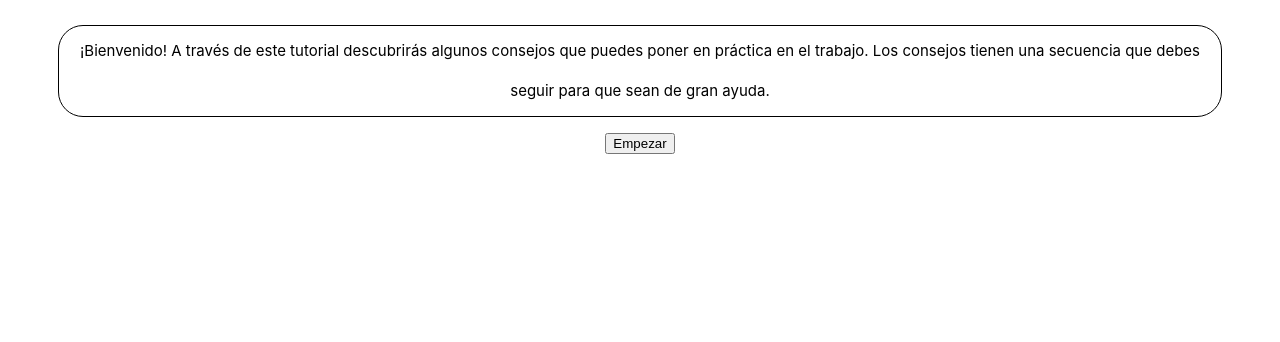
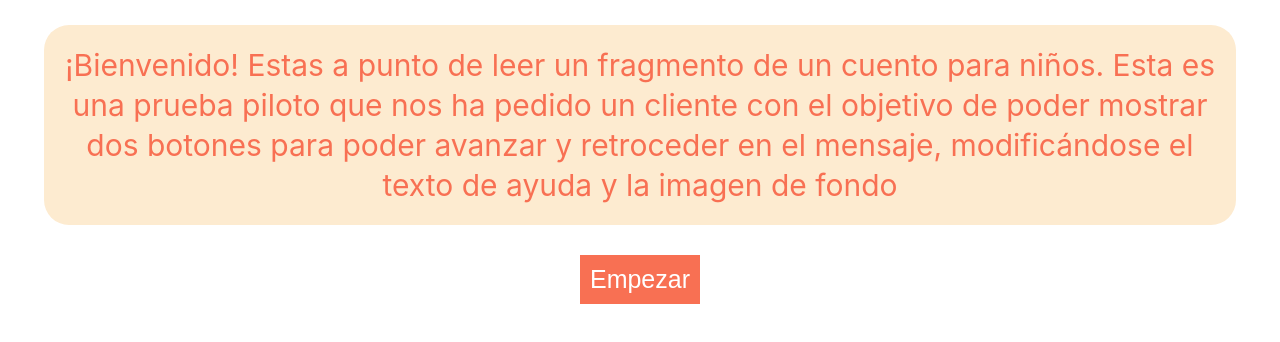
Before and after one commit to MariMatallana/REACT-Sprint-6, a React (Create React App) app: page / in a window 1280 px wide. Shown: the top 342 px of the page. Built offline with nearby package versions, Linux system fonts and the light colour scheme.

Commit message:
Terminado

```diff
--- a/src/App.js
+++ b/src/App.js
@@ -36,10 +36,10 @@ function App() {
     {
       page
       ?
-      <Container> ¡Bienvenido! A través de este tutorial descubrirás algunos consejos que puedes poner en práctica en el trabajo. Los consejos tienen una secuencia que debes seguir para que sean de gran ayuda.</Container>
+      <Container style={{background: '#FDEBD0', color: '#F87053', fontSize: '30px', padding: '20px', border: "white" }}> ¡Bienvenido! Estas a punto de leer un fragmento de un cuento para niños. Esta es una prueba piloto que nos ha pedido un cliente con el objetivo de poder mostrar dos botones para poder avanzar y retroceder en el mensaje, modificándose el texto de ayuda y la imagen de fondo</Container>
       :<Escena texto={scenes} numeroTotal={scenes.length}></Escena>
     }
-    <button onClick={() => setPage(!page)} hidden={!page}>Empezar</button>
+    <button onClick={() => setPage(!page)} hidden={!page} style={{fontSize: '25px', color: 'white', background: '#F87053', border: "white", padding: '10px', cursor: 'pointer', marginTop: '15px'}}>Empezar</button>
 
 
   </div>
--- a/src/Components/Button-style.js
+++ b/src/Components/Button-style.js
@@ -4,7 +4,7 @@ export const Button = styled.button`
     width: 50%;
     height: 50px;
     cursor: pointer;
-    font-size: 20px;
+    font-size: 25px;
     margin-top: 10px;
     background-color: lightgray;
 `
--- a/src/Components/Container-style.js
+++ b/src/Components/Container-style.js
@@ -6,7 +6,7 @@ export const Container = styled.div`
   width: 90%;
   min-height: 40px;
   line-height: 40px;
-  font-size: 15px;
+  font-size: 20px;
   text-align:center;
   background-color: ${props => props.color};
   opacity: ${props => props.opacity};
```
Also changed, not shown: src/Components/BackgroundPicture.js (line endings or trailing spaces), src/Components/Escena.js (line endings or trailing spaces).
